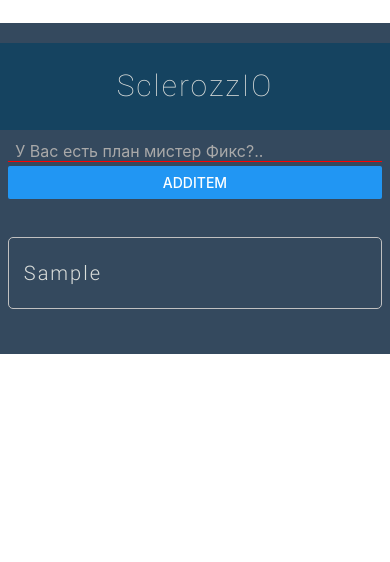
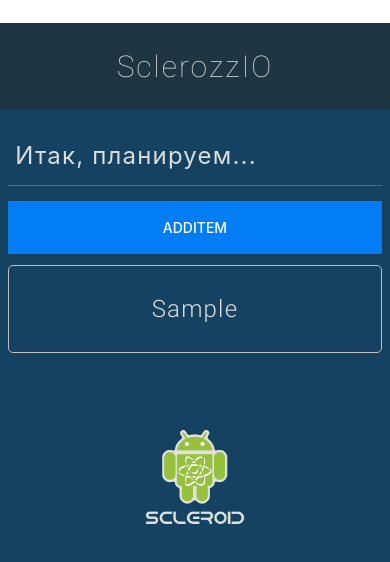
Before and after one commit to RUBYsimpleMAN/react-native-blank, a React Native app: screen / in a window 390 px wide. Both pictures are taken after typing "Sample" into the empty fields and a click on the button "ADDITEM". Shown: the top 562 px of the page. Built offline with nearby package versions, Linux system fonts and the light colour scheme.

Commit message:
2020-06-29_12-25-42_ColorSchemaWorks

```diff
--- a/src/components/AddToDoItem.js
+++ b/src/components/AddToDoItem.js
@@ -1,6 +1,7 @@
 import React, {useState} from 'react'
 import { Alert, Button, TextInput, View, StyleSheet} from 'react-native'
 
+import { THEME } from '../themes/themes';
 
 export const AddToDoItem = ({onSubmit}) => {
   const [value, setValue] = useState('')
@@ -10,7 +11,7 @@ export const AddToDoItem = ({onSubmit}) => {
       onSubmit(value)
       setValue('')
     }else{
-      Alert.alert('Не может быть, чтоб совсем ничего!!.')
+      Alert.alert('Не может быть чтоб совсем ничего!!.')
     }
   }
 
@@ -19,11 +20,15 @@ export const AddToDoItem = ({onSubmit}) => {
       <TextInput  style={styles.input}
                   onChangeText={setValue}
                   value={value}
-                  placeholder='У Вас есть план мистер Фикс?..'
+                  placeholder='Итак, планируем...'
                   autoCorrect={false}
                   autoCapitalize={"none"}
       />
-      <Button style={styles.btn} title='AddItem' onPress={pressHandler} />
+      <View style={styles.btn}>
+        <Button title='AddItem'
+                color={THEME.USE_COLOR}
+                onPress={pressHandler} />
+      </View>
     </View>
   )
 };
@@ -32,20 +37,19 @@ const styles = StyleSheet.create({
   block: {
   },
   input: {
-    marginVertical: '1%',
+    marginVertical:    '2%',
     paddingHorizontal: '2%',
-    borderBottomColor: 'red',
-    borderStyle: 'solid',
-    borderBottomWidth: 1.2,
-    color: 'darkgrey',
-    fontSize: 16,
-  },
-  placeholder: {
+    paddingVertical:   '4%',
+    borderStyle:       'solid',
+    borderBottomColor:  THEME.USE_COLOR,
+    borderBottomWidth:  1.2,
+    fontSize:           24,
+    letterSpacing:      1.2,
+    color:              THEME.TEXT_SHINE_COLOR,
   },
   btn: {
-    marginVertical: 20,
-    padding: 20,
-    letterSpacing: 3,
-    lineHeight: 40
+    marginVertical:    '2%',
+    paddingVertical:    10,
+    backgroundColor:    THEME.USE_COLOR
   }
 })
--- a/src/components/EditModal.js
+++ b/src/components/EditModal.js
@@ -1,5 +1,6 @@
 import React, {useState} from 'react';
 import {View, Modal, TextInput, Button, Alert, StyleSheet} from 'react-native';
+
 import { THEME } from '../themes/themes';
 
 export const EditModal = ({visibleProp, onCancel, value, onSave}) => {
@@ -7,8 +8,8 @@ export const EditModal = ({visibleProp, onCancel, value, onSave}) => {
   const saveHandlerModal = () => {
     if(title.trim().length < 3) {
       Alert.alert('Ой-вей... я Вас умоляю!..',
-                  `Хотя бы 3 буковки чтобы меня уважить!..
-                  А здесь всего ${title.trim().length}..`)
+                  `Хотя бi 3 буковкі чтобi міня уважiть!..
+                  А здесь йiх всего ${title.trim().length}..`)
     } else {
       onSave(title)
     }
@@ -26,11 +27,13 @@ export const EditModal = ({visibleProp, onCancel, value, onSave}) => {
                     style={styles.input} />
         <View style={styles.buttons}>
           <View style={styles.button}>
-            <Button title='Cancel' onPress={onCancel} />
+            <Button title='Cancel'
+                    color={THEME.USE_COLOR}
+                    onPress={onCancel} />
           </View>
           <View style={styles.button}>
             <Button title='Save'
-                    color='green'
+                    color={THEME.ACCEPT_COLOR}
                     onPress={saveHandlerModal} />
           </View>
         </View>
@@ -41,30 +44,32 @@ export const EditModal = ({visibleProp, onCancel, value, onSave}) => {
 
 const styles = StyleSheet.create({
   wrap: {
-    flex: 1,
+    flex:            1,
     justifyContent: 'center',
-    alignItems: 'center'
+    alignItems:     'center',
+    backgroundColor: THEME.BRAND_COLOR
   },
   input: {
-    padding: 10,
-    borderBottomColor: THEME.USE_COLOR,
-    borderWidth: 3,
-    height: 100,
-    width: '96%',
-    textAlign: 'center',
-    color: THEME.DANGER_COLOR,
-    fontSize: 24,
-    letterSpacing: 2,
-    lineHeight: 48
+    padding:         10,
+    height:          100,
+    width:          '96%',
+    borderColor:     THEME.USE_COLOR,
+    borderWidth:     1,
+    backgroundColor: THEME.TEXT_SHINE_COLOR,
+    textAlign:      'center',
+    color:           THEME.DANGER_COLOR,
+    fontSize:        24,
+    letterSpacing:   2,
   },
   buttons: {
-    flexDirection: 'row',
+    flexDirection:  'row',
     justifyContent: 'center',
-    alignItems: 'center',
-    margin: 30,
-    width: '96%'
+    width:          '96%',
+    marginVertical: '5%',
+    paddingVertical: 10,
+    backgroundColor: THEME.USE_COLOR,
   },
   button: {
-    width: '50%',
+    width:          '50%',
   },
 })
--- a/src/components/Navbar.js
+++ b/src/components/Navbar.js
@@ -16,7 +16,6 @@ export const Navbar = ({title}) => {
 const styles = StyleSheet.create({
   navbar: {
     backgroundColor: THEME.NAVBAR_COLOR,
-    marginTop: '5%',
     padding: '5%',
   },
   navbarText: {
--- a/src/components/TemplateToDo.js
+++ b/src/components/TemplateToDo.js
@@ -1,5 +1,5 @@
 import React from 'react';
-import { Text, TouchableOpacity, View, StyleSheet} from 'react-native';
+import { TouchableOpacity, View, StyleSheet} from 'react-native';
 
 import { THEME }      from '../themes/themes';
 import { TEXTrLIGHT } from './ui/AppTextRobotoLight';
@@ -20,19 +20,17 @@ export const Todo = ({todo, onRemove, onOpen}) => {
 
 const styles = StyleSheet.create({
   todoItem: {
-    flexDirection: 'row',
-    alignItems: 'center',
-    padding: 15,
-    borderWidth: 1,
-    borderColor: 'silver',
-    borderRadius: 5,
-    marginVertical: '10%',
+    alignItems:     'center',
+    padding:         25,
+    marginVertical: '1%',
+    borderWidth:     1,
+    borderColor:    'silver',
+    borderRadius:    5,
     backgroundColor: THEME.BRAND_COLOR,
   },
   todoItemText: {
-    fontSize: 20,
-    letterSpacing: 2,
-    lineHeight: 40,
-    // color: THEME.TEXT_DARK_COLOR
+    fontSize:        24,
+    letterSpacing:   1.2,
+    lineHeight:      36,
   }
 })
--- a/src/components/ui/AppTextRobotoLight.js
+++ b/src/components/ui/AppTextRobotoLight.js
@@ -14,6 +14,6 @@ export const TEXTrLIGHT = props => {
 const styles = StyleSheet.create({
   font: {
     fontFamily: 'rLight',
-    color: THEME.TEXT_SHINE_COLOR
+    color:       THEME.TEXT_SHINE_COLOR
   }
 })
--- a/src/screens/MainScreen.js
+++ b/src/screens/MainScreen.js
@@ -7,16 +7,7 @@ import { Todo }        from '../components/TemplateToDo'
 
 export const MainScreen = ({addTodo, todos, rmTodoItem, openTodoItem}) => {
 
-  let mainScreenContent = (
-    <FlatList style={styles.flatlist}
-              keyExtractor={item => item.id.toString()}
-              data={todos}
-              renderItem={({item}) => (
-      <Todo todo={item}
-            onRemove={rmTodoItem}
-            onOpen={openTodoItem} />
-    )} />
-  )
+  let mainScreenContent
 
   if (todos.length === 0) {
     mainScreenContent = (
@@ -24,6 +15,62 @@ export const MainScreen = ({addTodo, todos, rmTodoItem, openTodoItem}) => {
         <Image  style={styles.img}
                 source={require('../../assets/splash.png')} />
       </View>
+    )
+  }
+
+  if (todos.length === 1) {
+    mainScreenContent = (
+    <View>
+      <FlatList style={styles.flatlist}
+                keyExtractor={item => item.id.toString()}
+                data={todos}
+                renderItem={({item}) => (
+        <Todo todo={item}
+              onRemove={rmTodoItem}
+              onOpen={openTodoItem} />
+      )} />
+      <View style={styles.flatlistImgWrap01}>
+        <Image  style={styles.img}
+                source={require('../../assets/splash.png')} />
+      </View>
+      <View style={styles.imgWrap}></View>
+    </View>
+    )
+  }
+
+  if (todos.length === 2) {
+    mainScreenContent = (
+    <View>
+      <FlatList style={styles.flatlist}
+                keyExtractor={item => item.id.toString()}
+                data={todos}
+                renderItem={({item}) => (
+        <Todo todo={item}
+              onRemove={rmTodoItem}
+              onOpen={openTodoItem} />
+      )} />
+      <View style={styles.flatlistImgWrap02}>
+        <Image  style={styles.img}
+                source={require('../../assets/splash.png')} />
+      </View>
+      <View style={styles.imgWrap}></View>
+    </View>
+    )
+  }
+
+  if (todos.length > 2) {
+    mainScreenContent = (
+    <View>
+      <FlatList style={styles.flatlist}
+                keyExtractor={item => item.id.toString()}
+                data={todos}
+                renderItem={({item}) => (
+        <Todo todo={item}
+              onRemove={rmTodoItem}
+              onOpen={openTodoItem} />
+      )} />
+      <View style={styles.imgWrap}></View>
+    </View>
     )
   }
 
@@ -42,14 +89,23 @@ const styles = StyleSheet.create({
   flatlist: {
     backgroundColor: THEME.BRAND_COLOR,
   },
+  flatlistImgWrap01: {
+    alignItems:     'center',
+    padding:         30,
+    height:          420
+  },
+  flatlistImgWrap02: {
+    alignItems:     'center',
+    padding:         20,
+    height:          300
+  },
   imgWrap: {
-    alignItems: 'center',
-    justifyContent: 'center',
-    height:500
+    alignItems:     'center',
+    height:          800,
   },
   img: {
-    width: '50%',
-    height: '50%',
-    resizeMode: 'contain',
+    width:          '50%',
+    height:         '50%',
+    resizeMode:     'contain',
   }
 })
--- a/src/screens/TodoScreen.js
+++ b/src/screens/TodoScreen.js
@@ -1,5 +1,5 @@
 import React, {useState} from 'react'
-import { Button, Text, View, StyleSheet } from 'react-native'
+import { Button, View, StyleSheet } from 'react-native'
 
 import { THEME }      from '../themes/themes'
 import { AppCard }    from '../components/ui/AppCard'
@@ -19,11 +19,14 @@ export const TodoScreen = ({ goBack, todo, onRemove, onSave }) => {
                   onCancel={() => setModal(false)}
                   onSave={saveHandler}
                   />
-
       <AppCard style={styles.card}>
         <TEXTrLIGHT style={styles.todoScreenText}> {todo.title} </TEXTrLIGHT>
+        <View style={styles.editButton}>
         <Button   title='Edit'
+                  color={THEME.USE_COLOR}
+                  width={'100%'}
                   onPress={() => setModal(true)}/>
+        </View>
       </AppCard>
       <View style={styles.buttons}>
         <View style={styles.button}>
@@ -37,6 +40,7 @@ export const TodoScreen = ({ goBack, todo, onRemove, onSave }) => {
                   onPress={goBack} />
         </View>
       </View>
+      <View style={styles.bottomSpan}></View>
     </View>
   )
 };
@@ -46,19 +50,33 @@ const styles = StyleSheet.create({
     backgroundColor: THEME.BRAND_COLOR,
   },
   todoScreenText: {
-    fontSize: 24,
-    letterSpacing: 2,
-    lineHeight: 48
+    fontSize:        24,
+    letterSpacing:   2,
+    lineHeight:      36,
+    padding:        '1%',
+    marginVertical: '10%',
   },
   card: {
-    marginBottom: 20,
-    padding: 100
+    marginBottom:    20,
+    paddingVertical: 6
+  },
+  editButton: {
+    width:          '100%',
+    marginVertical: '2%',
+    paddingVertical: 10,
+    backgroundColor: THEME.USE_COLOR
   },
   buttons: {
-    flexDirection: 'row',
-    justifyContent: 'space-between'
+    flexDirection:  'row',
+    justifyContent: "flex-end",
+    marginVertical: '2%',
+    paddingVertical: 10,
+    backgroundColor: THEME.USE_COLOR
   },
   button: {
-    width: '50%',
+    width:          '49.8%',
+  },
+  bottomSpan: {
+    height:          800,
   },
 })
--- a/src/themes/themes.js
+++ b/src/themes/themes.js
@@ -1,9 +1,38 @@
 export const THEME = {
-  BRAND_COLOR:'#34495e',
-  USE_COLOR:'#037DF3',
-  DANGER_COLOR:'#F30026',
-  TEXT_DARK_COLOR:'#0B2032',
-  TEXT_SHINE_COLOR:'#DBDEDB',
-  NAVBAR_COLOR:'#154360',
-  DRAFT_COLOR:'#894751',
+  BRAND_COLOR:      '#154260',
+  USE_COLOR:        '#037DF3',
+  ACCEPT_COLOR:     '#00BD62',
+  DANGER_COLOR:     '#F30026',
+  TEXT_DARK_COLOR:  '#0B2032',
+  TEXT_SHINE_COLOR: '#DBDEDB',
+  NAVBAR_COLOR:     '#1E3544',
+  DRAFT_COLOR:      '#894751',
 }
+
+// Color Palette by Paletton.com
+// Palette URL: http://paletton.com/#uid=73v2f0kq-iRywrmyxqKiUdkjNbQ
+
+// Primary color:
+// #08588B
+// #075688
+// #154260           BRAND_COLOR
+// #1E3544           NAVBAR_COLOR
+// #192E3C
+// Secondary color (1):
+// #DA1E00
+// #D51D00
+// #962A19
+// #6A342B
+// #5E2C24
+// Secondary color (2):
+// #00A131
+// #009E30
+// #136F2F
+// #204E2E
+// #1B4628
+// Complement color:
+// #DA7A00
+// #D57700
+// #965F19
+// #6A4E2B
+// #5E4524
```
Also changed, not shown: src/components/ui/AppButton.js (added, +41 -0 lines), src/components/ui/AppCard.js (+3 -28 lines), assets/splash.png.
